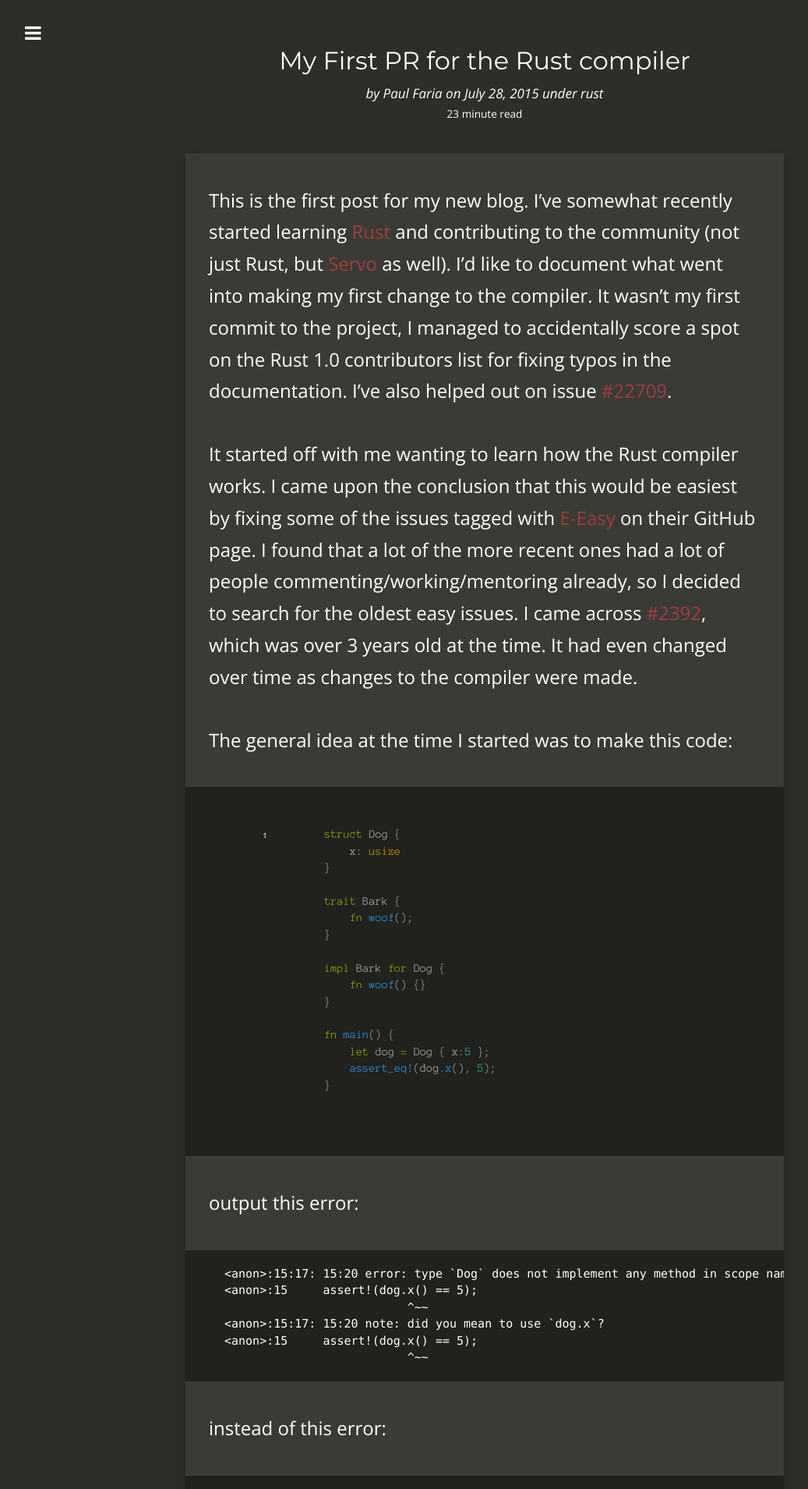
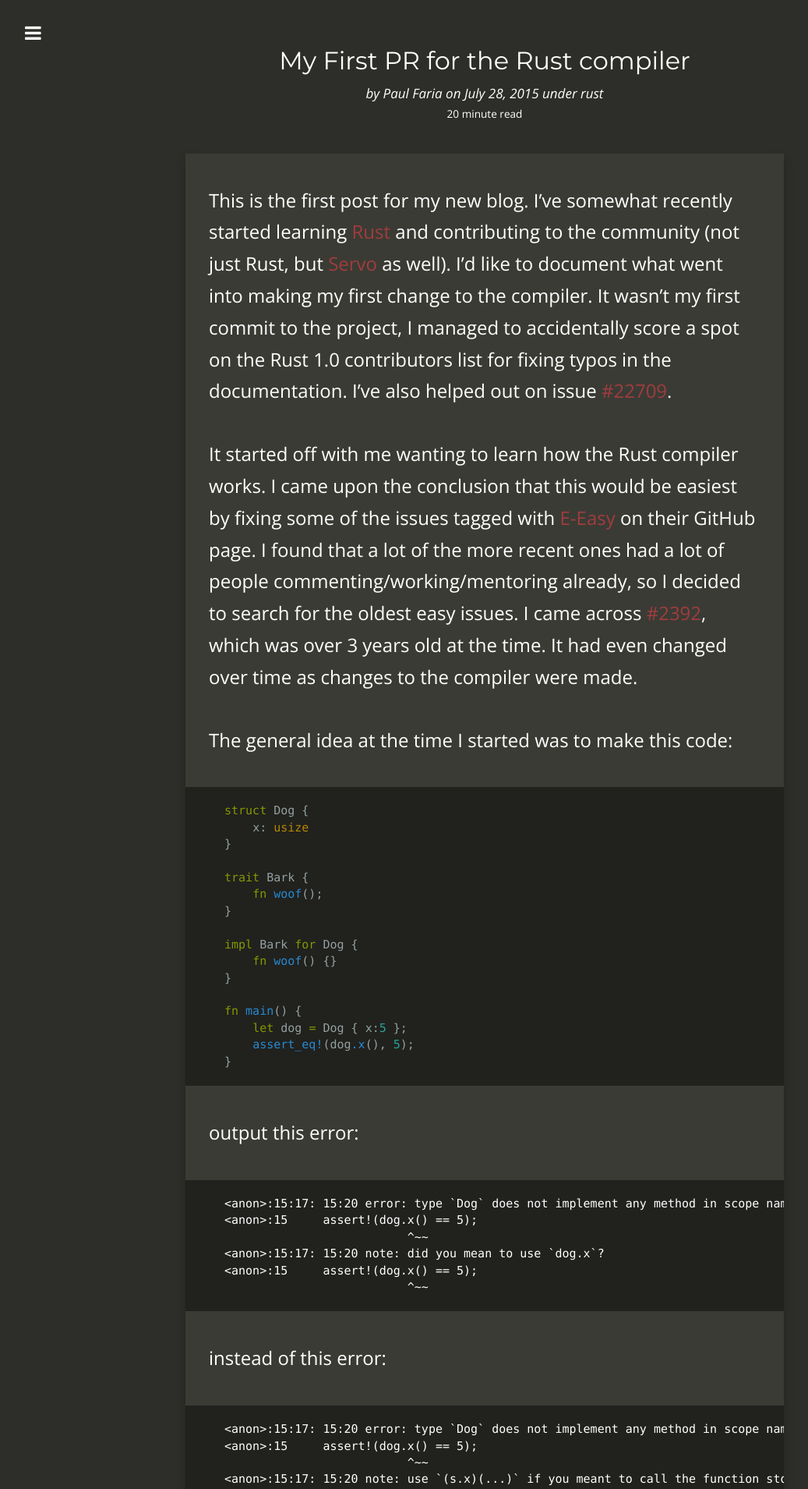
Before and after one commit to Nashenas88/nashenas88.github.io, a Jekyll site: the page built from _posts/2015-07-28-my-first-pr-for-the-rust-compiler.markdown, in a window 1280 px wide. Shown: the top 1909 px of the page at 78% size, without its empty margins (18-1055 px from the left). Built offline with Jekyll 4.4.1, drawn with Linux system fonts in a browser that asks for light colours; nearby versions of some CDN libraries; comment, search, counter and statistics services are not loaded; some of the changed text lies outside the part shown.

Commit message:
Fix changes in liquid syntax, fix old posts to no longer use offsets
There shouldn't be any more liquid syntax warnings
The old rust-lang PR post should no longer use offset line numbers. All line
references now refer to alphabetically ordered comments

```diff
--- a/Gemfile
+++ b/Gemfile
@@ -4,4 +4,4 @@
 require 'open-uri'
 versions = JSON.parse(open('https://pages.github.com/versions.json').read)
 
-gem 'github-pages', versions['github-pages']
+gem 'github-pages', versions['github-pages'], group: :jekyll_plugins
--- a/_includes/hide_last_line_number.html
+++ /dev/null
@@ -1 +0,0 @@
-<div class="hide-last-line-number"></div>
--- a/_includes/line_number_offset.html
+++ /dev/null
@@ -1,6 +0,0 @@
-<style>
-#offset-{{ include.offset }} + .highlight code {
-    counter-increment: linenumber {{ include.offset }};
-}
-</style>
-<div id="offset-{{ include.offset }}"></div>
--- a/_layouts/default.html
+++ b/_layouts/default.html
@@ -14,7 +14,6 @@
 
 	{% include footer.html %}
 	{% include ssl_redirect.html %}
-	{% include hide_last_line_number_js.html %}
 
   </body>
 
--- a/_layouts/post.html
+++ b/_layouts/post.html
@@ -71,10 +71,10 @@
 
       <div class="content-panel feedback">
         I <i class="fa fa-heart"></i> feedback.<br />
-        Let me know what you think of this article on twitter <a href="http://www.twitter.com/{{ site.twitter_username }}">@{{ site.twitter_username }}</a>{% if page.hide_comments != true && site.disqus_account %} or leave a comment below{% endif %}!
+        Let me know what you think of this article on twitter <a href="http://www.twitter.com/{{ site.twitter_username }}">@{{ site.twitter_username }}</a>{% if page.hide_comments != true and site.disqus_account %} or leave a comment below{% endif %}!
       </div>
 
-      {% if page.hide_comments != true && site.disqus_account %}
+      {% if page.hide_comments != true and site.disqus_account %}
       <div class="content-panel comments">
         <div id="disqus_thread">
           <noscript>Please enable JavaScript to view the <a href="http://disqus.com/?ref_noscript">comments powered by Disqus.</a></noscript>
@@ -83,7 +83,7 @@
       </div>
       {% endif %}
 
-	  {% if page.next || page.previous %}
+	  {% if page.next or page.previous %}
 	  <div class="content-panel related clearfix">
 	    {% for post in site.related_posts limit:1 %}
 	    <div class="related-header">
@@ -122,7 +122,7 @@
   </div>
 
 </div>
-{% if page.hide_comments != true && site.disqus_account %}
+{% if page.hide_comments != true and site.disqus_account %}
 <script type="text/javascript">
 /* * * CONFIGURATION VARIABLES: EDIT BEFORE PASTING INTO YOUR WEBPAGE * * */
 function disqus_config() { this.experiment.enable_scroll_container = true; }
--- a/_posts/2015-06-30-how-to-exclude-code-line-numbers-from-selection-in-jekyll.markdown
+++ b/_posts/2015-06-30-how-to-exclude-code-line-numbers-from-selection-in-jekyll.markdown
@@ -72,7 +77,6 @@
 
 So now, when I add `{% raw %}{% include line_number_offset.html offset="5" %}{% endraw %}` I can produce the following:
 
-{% include line_number_offset.html offset="5" %}
 {% highlight text linenos %}
 This is some sample text.
 Note that the offset adds to the 1.
--- a/_posts/2015-07-28-my-first-pr-for-the-rust-compiler.markdown
+++ b/_posts/2015-07-28-my-first-pr-for-the-rust-compiler.markdown
@@ -20,7 +20,7 @@
 
 The general idea at the time I started was to make this code:
 
-{% highlight rust linenos %}
+{% highlight rust %}
 struct Dog {
     x: usize
 }
@@ -64,9 +64,7 @@
 
 The code I needed to change was the below section of the `report_error` function from the file `src/librustc_typeck/check/method/suggest.rs`.
 
-{% include hide_last_line_number.html %}
-{% include line_number_offset.html offset=31 %}
-{% highlight rust linenos %}
+{% highlight rust %}
  pub fn report_error<'a, 'tcx>(fcx: &FnCtxt<'a, 'tcx>,
                               span: Span,
                               rcvr_ty: Ty<'tcx>,
@@ -75,15 +73,15 @@
                               error: MethodError)
  {
      // avoid suggestions when we don't know what's going on.
-     if ty::type_is_error(rcvr_ty) {
+     if ty::type_is_error(rcvr_ty) {  // A
          return
      }
 
-     match error {
-         MethodError::NoMatch(static_sources, out_of_scope_traits, mode) => {
+     match error {  // B
+         MethodError::NoMatch(static_sources, out_of_scope_traits, mode) => {  // C
              let cx = fcx.tcx();
 
-             fcx.type_error_message(
+             fcx.type_error_message(  // D
                  span,
                  |actual| {
                      format!("no {} named `{}` found for type `{}` \
@@ -97,35 +95,32 @@
                  None);
 
              // If the item has the name of a field, give a help note
-             if let (&ty::TyStruct(did, _), Some(_)) = (&rcvr_ty.sty, rcvr_expr) {
-                let fields = ty::lookup_struct_fields(cx, did);
+             if let (&ty::TyStruct(did, _), Some(_)) = (&rcvr_ty.sty, rcvr_expr) {  // E
+                let fields = ty::lookup_struct_fields(cx, did);  // F
                 if fields.iter().any(|f| f.name == item_name) {
                     cx.sess.span_note(span,
                         &format!("use `(s.{0})(...)` if you meant to call the \
                                  function stored in the `{0}` field", item_name));
                 }
             }
-...
 {% endhighlight %}
 
-Let's break this down a little. We're in the `suggest.rs` file under the parent directory of `method`. The `report_error` function is used to output suggestions when the compiler comes across some kind of error related to methods. On this line:
+Let's break this down a little. We're in the `suggest.rs` file under the parent directory of `method`. The `report_error` function is used to output suggestions when the compiler comes across some kind of error related to methods. On line `A`:
 
-{% include line_number_offset.html offset=39 %}
-{% highlight rust linenos %}
-if ty::type_is_error(rcvr_ty) {
+{% highlight rust %}
+if ty::type_is_error(rcvr_ty) {  // A
     return
 }
 {% endhighlight %}
 
 We check if the receiver type is an error (this means there was an issue parsing the `abc` in `abc.xyz()` or the `(a.x())` in `(a.x()).bar()`. There's no additional suggestions that can be made here since we can't lookup the type to give better hints.
 
-Moving on, we're going to match on the error enum, which is of type [`MethodError`](method_error). For this issue, we're only interested in the `NoMatch` enumeration. We also don't care about the values that are pattern matched out (`static_sources`, `out_of_scope_traits`, and `mode`), since they're used for other purposes besides our issue at hand.
+Moving on to line `B`, we're going to match on the error enum, which is of type [`MethodError`](method_error). For this issue, we're only interested in the `NoMatch` enumeration (on line `C`). We also don't care about the values that are pattern matched out (`static_sources`, `out_of_scope_traits`, and `mode`), since they're used for other purposes besides our issue at hand.
 
 [method_error]: https://github.com/rust-lang/rust/blob/a5c12f4e39d32af3c951b66bd2839bc0b5a1125b/src/librustc_typeck/check/method/mod.rs#L35-L44
 
-{% include line_number_offset.html offset=47 %}
-{% highlight rust linenos %}
-fcx.type_error_message(
+{% highlight rust %}
+fcx.type_error_message(  // D
     span,
     |actual| {
         format!("no {} named `{}` found for type `{}` \
@@ -140,10 +135,9 @@
 {% endhighlight %}
 Here we're using the function context to output an error. There are some issues with multilingual translations with this chunk of code, but I'll get to that in another post. There's nothing here I want to focus on.
 
-{% include line_number_offset.html offset=61 %}
-{% highlight rust linenos %}
-if let (&ty::TyStruct(did, _), Some(_)) = (&rcvr_ty.sty, rcvr_expr) {
-    let fields = ty::lookup_struct_fields(cx, did);
+{% highlight rust %}
+if let (&ty::TyStruct(did, _), Some(_)) = (&rcvr_ty.sty, rcvr_expr) {  // E
+    let fields = ty::lookup_struct_fields(cx, did);  // F
     if fields.iter().any(|f| f.name == item_name) {
         cx.sess.span_note(span,
             &format!("use `(s.{0})(...)` if you meant to call the \
@@ -153,19 +147,16 @@
 {% endhighlight %}
 This is where our focus is really needed. This is where we're going to decide what suggestions to display after the error. We're pattern matching against the definition id (shortened to `did` in the code) of the receiver type (if the receiver type is a struct) and the existance of the receiver expression.
 
-{% include line_number_offset.html offset=62 %}
-{% highlight rust linenos %}
-let fields = ty::lookup_struct_fields(cx, did);
+{% highlight rust %}
+let fields = ty::lookup_struct_fields(cx, did); // F
 {% endhighlight %}
 The call here is using the current context, `cx`, along with the struct definition id to lookup all of the fields that belong to the struct with that definition id (The context stores a mapping of these ids to the different structs available from the current scope). Then, we're going to iterate over all of the fields and see if their name matches the name of the method we attempted to call. If the compiler was on a line like `(a.x()).y()`, and `y` is what didn't match, then `did` would be the definition id of the struct that's returned from the call to `a.x()`, `recvr_expr` would be `Some` expression `(a.x())`, and `item_name` would be the string `"y"`. If one such field is found, then a very generic suggestion is output as a note. It assumes that the user intended to call a function, without verifying if the field can be used as a function at all.
 
-My fix for the issue (along with lots of help from eddyb on [irc][irc] (#rust)) is below (the difference in the initial line numbers is due to `use` statements, which I didn't feel the need to include).
+My fix for the issue (along with lots of help from eddyb on [irc][irc] (#rust)) is below.
 
 [irc]: https://wiki.mozilla.org/IRC
 
-{% include hide_last_line_number.html %}
-{% include line_number_offset.html offset=34 %}
-{% highlight rust linenos %}
+{% highlight rust %}
 pub fn report_error<'a, 'tcx>(fcx: &FnCtxt<'a, 'tcx>,
                               span: Span,
                               rcvr_ty: Ty<'tcx>,
@@ -174,15 +165,15 @@
                               error: MethodError)
 {
     // avoid suggestions when we don't know what's going on.
-    if ty::type_is_error(rcvr_ty) {
+    if ty::type_is_error(rcvr_ty) {  // A
         return
     }
 
-    match error {
-        MethodError::NoMatch(static_sources, out_of_scope_traits, mode) => {
+    match error {  // B
+        MethodError::NoMatch(static_sources, out_of_scope_traits, mode) => {  // C
             let cx = fcx.tcx();
 
-            fcx.type_error_message(
+            fcx.type_error_message(  // D
                 span,
                 |actual| {
                     format!("no {} named `{}` found for type `{}` \
@@ -196,18 +187,18 @@
                 None);
 
             // If the item has the name of a field, give a help note
-            if let (&ty::TyStruct(did, substs), Some(expr)) = (&rcvr_ty.sty, rcvr_expr) {
+            if let (&ty::TyStruct(did, substs), Some(expr)) = (&rcvr_ty.sty, rcvr_expr) {  // G
                 let fields = ty::lookup_struct_fields(cx, did);
 
-                if let Some(field) = fields.iter().find(|f| f.name == item_name) {
-                    let expr_string = match cx.sess.codemap().span_to_snippet(expr.span) {
+                if let Some(field) = fields.iter().find(|f| f.name == item_name) {  // H
+                    let expr_string = match cx.sess.codemap().span_to_snippet(expr.span) {  // I
                         Ok(expr_string) => expr_string,
                         _ => "s".into() // Default to a generic placeholder for the
                                         // expression when we can't generate a string
                                         // snippet
                     };
 
-                    let span_stored_function = || {
+                    let span_stored_function = || {  // J
                         cx.sess.span_note(span,
                                           &format!("use `({0}.{1})(...)` if you meant to call \
                                                     the function stored in the `{1}` field",
@@ -220,11 +211,11 @@
                     };
 
                     // Determine if the field can be used as a function in some way
-                    let field_ty = ty::lookup_field_type(cx, did, field.id, substs);
-                    if let Ok(fn_once_trait_did) = cx.lang_items.require(FnOnceTraitLangItem) {
+                    let field_ty = ty::lookup_field_type(cx, did, field.id, substs);  // K
+                    if let Ok(fn_once_trait_did) = cx.lang_items.require(FnOnceTraitLangItem) {  // L
                         let infcx = fcx.infcx();
                         infcx.probe(|_| {
-                            let fn_once_substs = Substs::new_trait(vec![infcx.next_ty_var()],
+                            let fn_once_substs = Substs::new_trait(vec![infcx.next_ty_var()],  // M
                                                                    Vec::new(),
                                                                    field_ty);
                             let trait_ref = ty::TraitRef::new(fn_once_trait_did,
@@ -241,7 +232,7 @@
                                 span_did_you_mean();
                             }
                         });
-                    } else {
+                    } else {  // N
                         match field_ty.sty {
                             // fallback to matching a closure or function pointer
                             ty::TyClosure(..) | ty::TyBareFn(..) => span_stored_function(),
@@ -250,13 +241,11 @@
                     }
                 }
             }
-...
 {% endhighlight %}
 
 This is noticeably larger... the first change is here:
-{% include line_number_offset.html offset=64 %}
-{% highlight rust linenos %}
-if let (&ty::TyStruct(did, substs), Some(expr)) = (&rcvr_ty.sty, rcvr_expr) {
+{% highlight rust %}
+if let (&ty::TyStruct(did, substs), Some(expr)) = (&rcvr_ty.sty, rcvr_expr) {  // G
     let fields = ty::lookup_struct_fields(cx, did);
 {% endhighlight%}
 I've pattern matched the `substs` and `expr`. The `expr` is explained previously (we're just unwrapping the `recvr_expr`), so we're only going to go into what this new `substs` thing is.
@@ -270,15 +259,13 @@
 So, now this makes it clear what a `TyStruct` contains. A definition id that can be used to lookup some (potentially generic) struct, along with a list of types that can fill in all of those generics slots.
 
 Moving on to the next `if`:
-{% include line_number_offset.html offset=67 %}
-{% highlight rust linenos %}
-if let Some(field) = fields.iter().find(|f| f.name == item_name) {
+{% highlight rust %}
+if let Some(field) = fields.iter().find(|f| f.name == item_name) {  // H
 {% endhighlight %}
 Rather than just checking if a field with a matching name exists, I'm going to find one that exists and store it in the `field` variable. If there's none, then there's no suggestion to be made, just like the code before the change.
 
-{% include line_number_offset.html offset=67 %}
-{% highlight rust linenos %}
-let expr_string = match cx.sess.codemap().span_to_snippet(expr.span) {
+{% highlight rust %}
+let expr_string = match cx.sess.codemap().span_to_snippet(expr.span) {  // I
     Ok(expr_string) => expr_string,
     _ => "s".into() // Default to a generic placeholder for the
                     // expression when we can't generate a string
@@ -287,9 +274,8 @@
 {% endhighlight %}
 Here I'm generating a string to print out the `(a.x())` in `(a.x()).y())`. The span in `expr.span` represents a section of a string with two indices that represent the beginning and the end of the section. The string in question is the code that's being parsed by the compiler. This string lives in the codemap of the context's session. We can use the codemap's `span_to_snippet` method to convert the expression's span into the string that represents the expression. If this fails for any reason, we're going to default back to the old code's beloved `s`. (I really have no idea what the `s` signifies, it was there before, so I decided to keep it for backup).
 
-{% include line_number_offset.html offset=75 %}
-{% highlight rust linenos %}
-let span_stored_function = || {
+{% highlight rust %}
+let span_stored_function = || {  // J
     cx.sess.span_note(span,
                       &format!("use `({0}.{1})(...)` if you meant to call \
                                 the function stored in the `{1}` field",
@@ -303,31 +289,27 @@
 {% endhighlight %}
 These are just closures to write the two span notes that can possible be output from here on. One of the two will be displayed at this point.
 
-{% include line_number_offset.html offset=88 %}
-{% highlight rust linenos %}
-let field_ty = ty::lookup_field_type(cx, did, field.id, substs);
+{% highlight rust %}
+let field_ty = ty::lookup_field_type(cx, did, field.id, substs);  // K
 {% endhighlight %}
 Here we're looking up the field type. This will be used later on. It represents the concrete struct of the field.
 
-{% include line_number_offset.html offset=89 %}
-{% highlight rust linenos %}
-if let Ok(fn_once_trait_did) = cx.lang_items.require(FnOnceTraitLangItem) {
+{% highlight rust %}
+if let Ok(fn_once_trait_did) = cx.lang_items.require(FnOnceTraitLangItem) {  // L
 {% endhighlight %}
 Here we try and require the Rust provided `FnOnce` trait language item. We're going to try and use this to determine if the field implements the `FnOnce` trait. If we're able to obtain the trait definition id, then we can move forward with the more solid approach (this should occur most of the time).
 
-{% include line_number_offset.html offset=90 %}
-{% highlight rust linenos %}
+{% highlight rust %}
 let infcx = fcx.infcx();
 infcx.probe(|_| {
-    let fn_once_substs = Substs::new_trait(vec![infcx.next_ty_var()],
+    let fn_once_substs = Substs::new_trait(vec![infcx.next_ty_var()],  // M
                                            Vec::new(),
                                            field_ty);
 {% endhighlight %}
-The call to `probe`, is necessary because the call to `next_ty_var` on line 93 will modify the inferred context (`infctx`). The `probe` call will allow us to scope that change, and when the probe ends, the changes will be reverted.
+The call to `probe`, is necessary because the call to `next_ty_var` at `M` will modify the inferred context (`infctx`). The `probe` call will allow us to scope that change, and when the probe ends, the changes will be reverted.
 
-{% include line_number_offset.html offset=92 %}
-{% highlight rust linenos %}
-let fn_once_substs = Substs::new_trait(vec![infcx.next_ty_var()],
+{% highlight rust %}
+let fn_once_substs = Substs::new_trait(vec![infcx.next_ty_var()],  // M
                                        Vec::new(),
                                        field_ty);
 let trait_ref = ty::TraitRef::new(fn_once_trait_did,
@@ -346,9 +328,8 @@
 {% endhighlight %}
 This block is determining if the field type implements `FnOnce`. If it does, then we're going to display the stored function suggestion to the user. If not, we're going to recommend removing the parenthesis.
 
-{% include line_number_offset.html offset=109 %}
-{% highlight rust linenos %}
-} else {
+{% highlight rust %}
+} else {  // N
     match field_ty.sty {
         // fallback to matching a closure or function pointer
         ty::TyClosure(..) | ty::TyBareFn(..) => span_stored_function(),
@@ -356,9 +337,9 @@
     }
 }
 {% endhighlight %}
-Let's roll back to line 90 and consider the rare case that we can't get the `FnOnce` trait definition id. We're going to try and match the field's type. If it's a closure or a bare function type, then we display the stored function message, otherwise we recommend removing the parenthesis.
+Let's roll back to line `L` and consider the rare case that we can't get the `FnOnce` trait definition id. We're going to try and match the field's type. If it's a closure or a bare function type, then we display the stored function message, otherwise we recommend removing the parenthesis.
 
-{% highlight rust linenos %}
+{% highlight rust %}
 #![feature(unboxed_closures)]
 struct Dog {
     x: usize,
--- a/css/style.scss
+++ b/css/style.scss
@@ -411,30 +411,6 @@
 	}
 }
 
-code {
-    counter-reset: linenumber;
-}
-
-.lineno {
-    visibility: hidden;
-	font-size: 0;
-
-    &::before {
-        font-size: 1rem;
-        content: "" counter(linenumber);
-        counter-increment: linenumber;
-        visibility: visible;
-		display: inline-block;
-		width: 1rem;
-		-webkit-touch-callout: none;
-        -webkit-user-select: none;
-        -khtml-user-select: none;
-        -moz-user-select: none;
-        -ms-user-select: none;
-        user-select: none;
-    }
-}
-
 .hide-lineno::before {
     visibility: hidden;
 }
--- a/index.html
+++ b/index.html
@@ -31,7 +31,7 @@
               <h2>Latest Articles</h2>
 
               <ul>
-                  {% for post in site.posts | limit: site.post_limit %}
+                  {% for post in site.posts limit: site.post_limit %}
 
                       <li>
                           <a href="{{ post.url | prepend: site.baseurl }}">{{ post.title }}</a>
```
Also changed, not shown: other parts of _posts/2015-06-30-how-to-exclude-code-line-numbers-from-selection-in-jekyll.markdown (+5 -0 lines), _includes/hide_last_line_number_js.html (deleted, +0 -9 lines).
